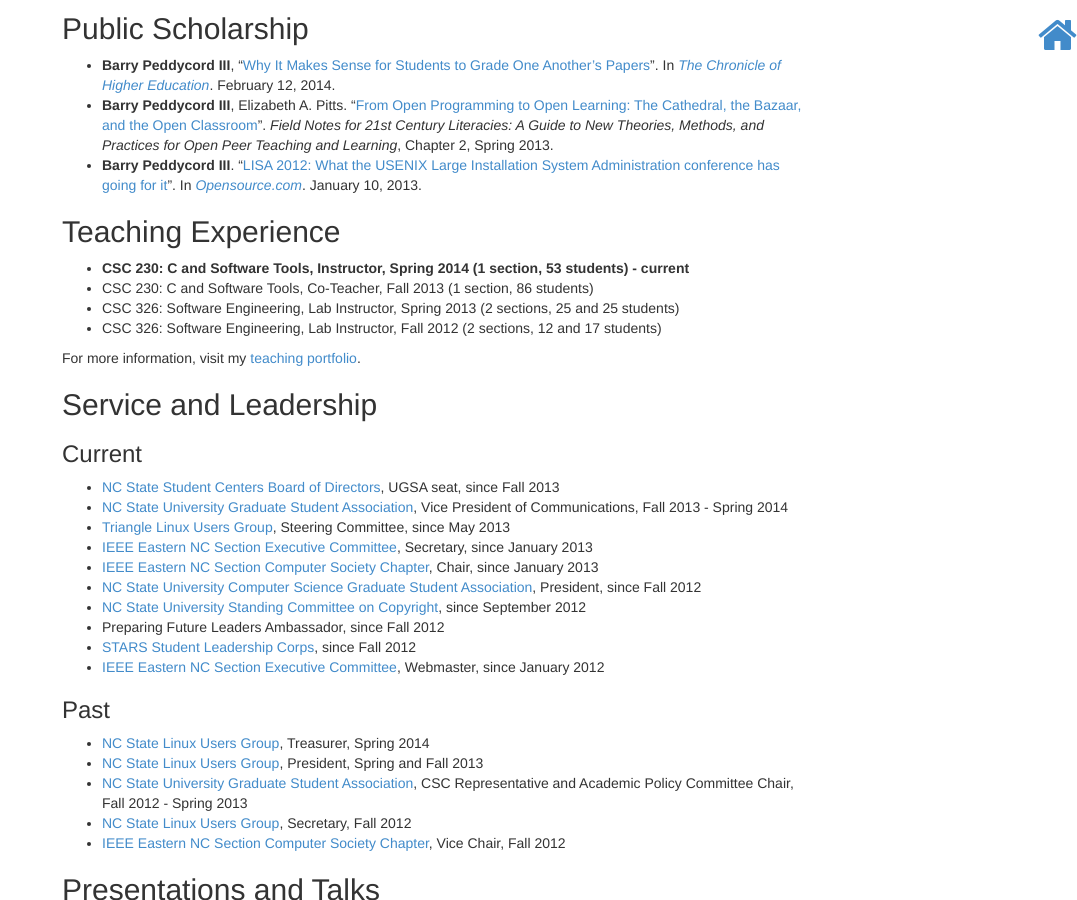
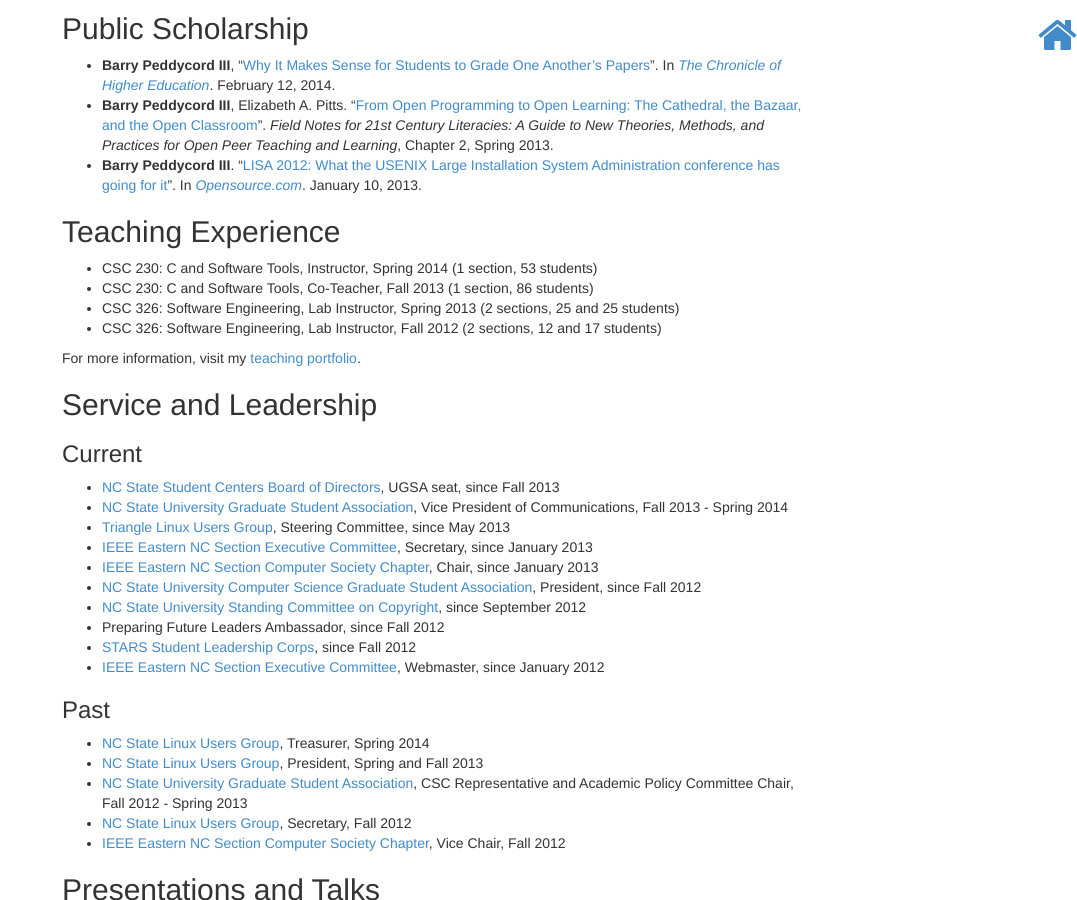
Before and after one commit to isharacomix/oldsite, a Jekyll site: the page built from cv.md, in a window 1280 px wide and 900 px high, scrolled down 1110 px. Shown: the whole window, without its empty margins (203-1280 px from the left). Built offline with Jekyll 4.4.1, drawn with Linux system fonts in a browser that asks for light colours; Markdown is read by kramdown in place of the engine named in the settings.

Commit message:
Not teaching right now.

```diff
--- a/cv.md
+++ b/cv.md
@@ -59,7 +59,7 @@ Public Scholarship
 
 Teaching Experience
 -------------------
- * **CSC 230: C and Software Tools, Instructor, Spring 2014 (1 section, 53 students) - current**
+ * CSC 230: C and Software Tools, Instructor, Spring 2014 (1 section, 53 students)
  * CSC 230: C and Software Tools, Co-Teacher, Fall 2013 (1 section, 86 students)
  * CSC 326: Software Engineering, Lab Instructor, Spring 2013 (2 sections, 25 and 25 students)
  * CSC 326: Software Engineering, Lab Instructor, Fall 2012 (2 sections, 12 and 17 students)
```
